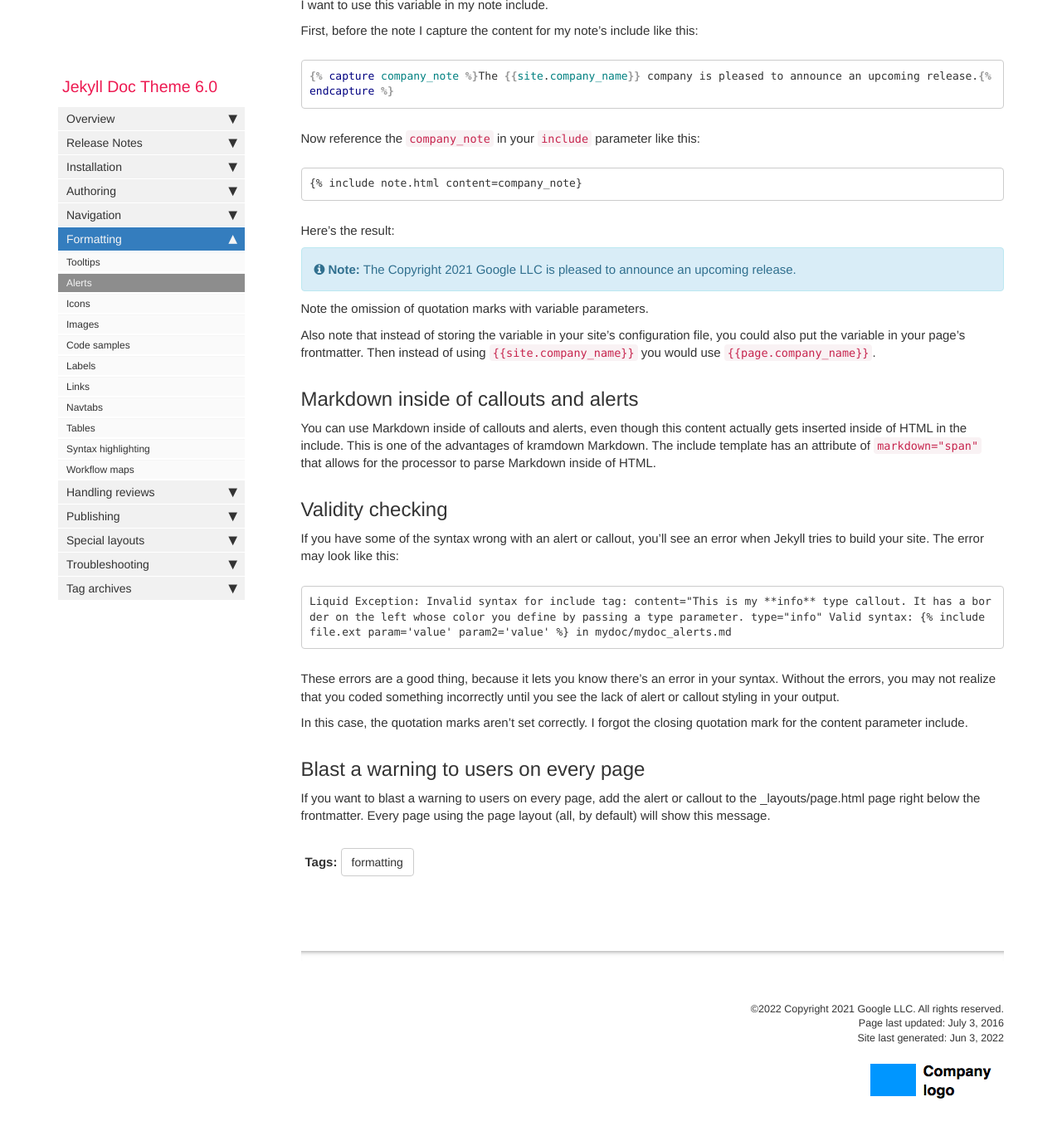
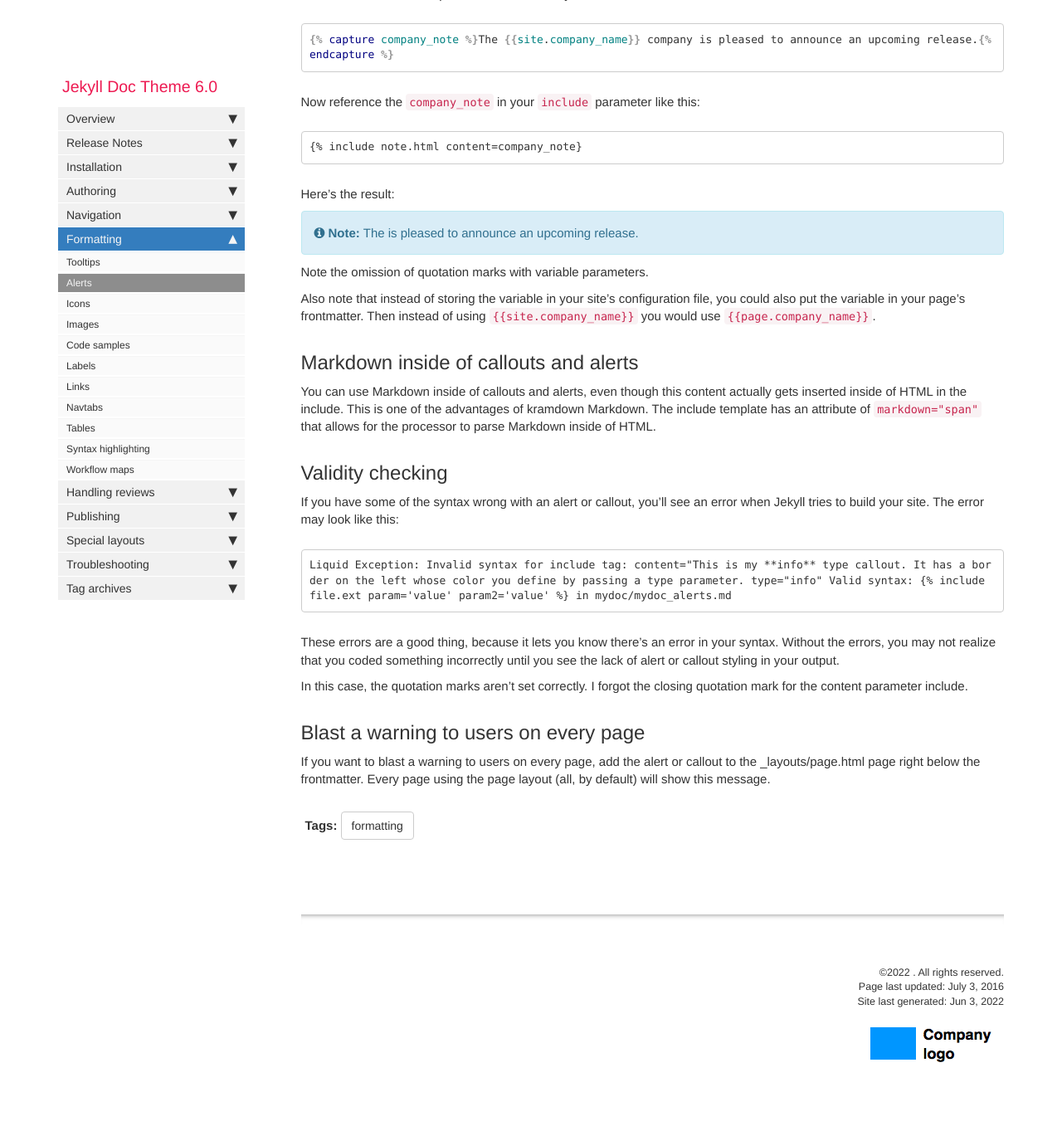
Before and after one commit to oddsockmachine/psutton-ghpages-spike, a Jekyll site: the page built from pages/mydoc/mydoc_alerts.md, in a window 1280 px wide and 1400 px high, scrolled down 5070 px. Shown: the top 1363 px of the window at 83% size. Built offline with Jekyll 4.4.1, drawn with Linux system fonts in a browser that asks for light colours; comment, search, counter and statistics services are not loaded.

Commit message:
Fixing config

```diff
--- a/_config.yml
+++ b/_config.yml
@@ -1,5 +1,3 @@
-repository: tomjoht/documentation-theme-jekyll
-
 output: web
 # this property is useful for conditional filtering of content that is separate from the PDF.
 
@@ -8,18 +6,6 @@
 
 site_title: Jekyll theme for documentation
 # this appears in the html browser tab for the site title (seen mostly by search engines, not users)
-
-company_name: Copyright 2021 Google LLC
-# this appears in the footer
-
-github_editme_path: tomjoht/documentation-theme-jekyll/blob/gh-pages/
-# if you're using Github, provide the basepath to the branch you've created for reviews, following the sample here. if not, leave this value blank.
-
-# gitlab_editme_path: tomjoht/documentation-theme-jekyll/blob/gh-pages/
-# if you're using GitLab, provide the basepath to the branch you've created for reviews, following the sample here. if not, leave this value blank.
-
-google_analytics: UA-66296557-1
-# if you have google-analytics ID, put it in. if not, edit this value to blank.
 
 host: 127.0.0.1
 # the preview server used. Leave as is.
@@ -31,11 +17,7 @@
   - .idea/
   - .gitignore
   - vendor
-# these are the files and directories that jekyll will exclude from the build
 
-feedback_subject_line: Jekyll documentation theme
-
-feedback_email: tomjoht@gmail.com
 # used as a contact email for the Feedback link in the top navigation bar
 
 # feedback_disable: true
```
Also changed, not shown: 1 other file.
